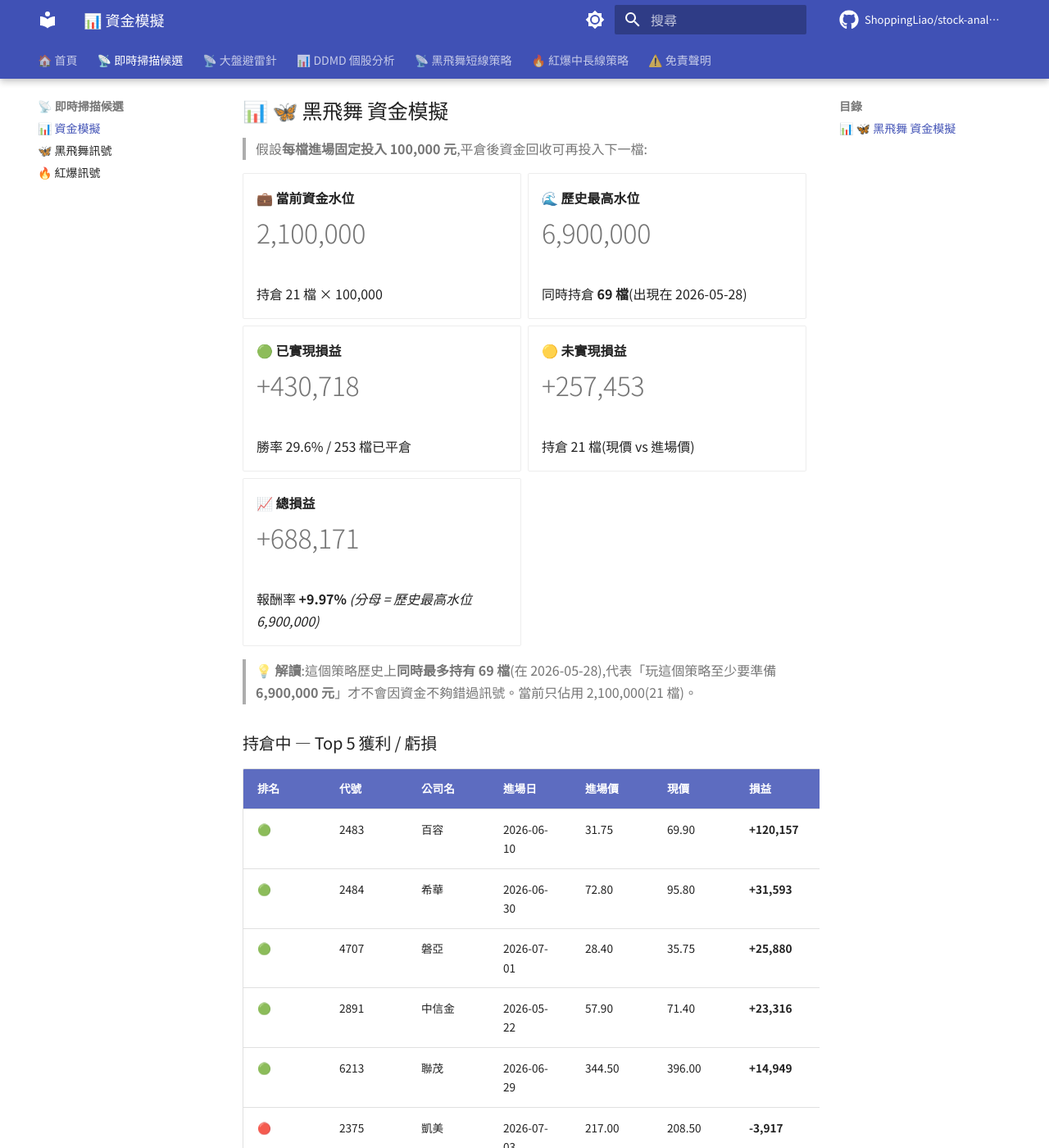
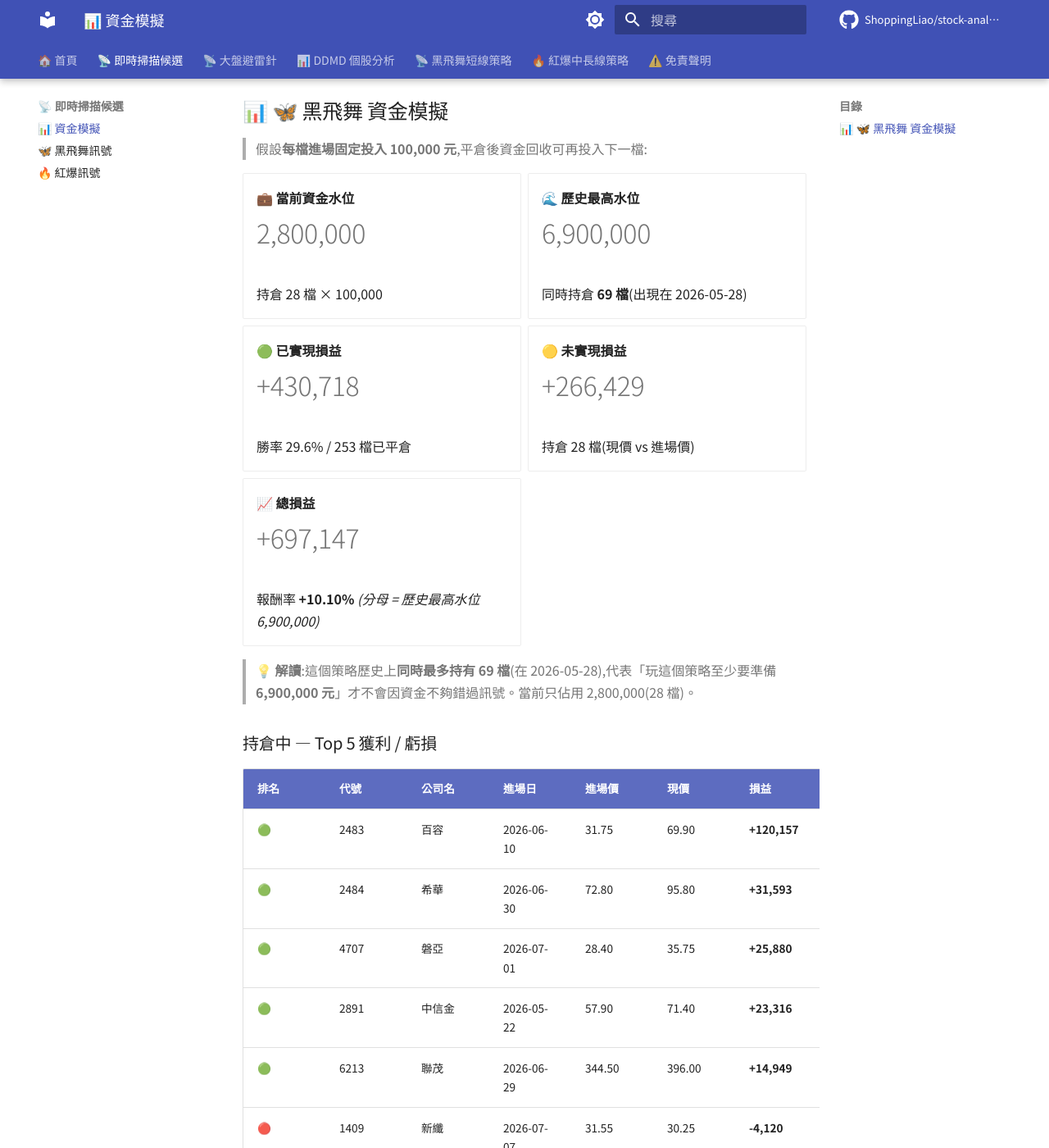
Before and after one commit to ShoppingLiao/stock-analysis-public, an MkDocs documentation site: the page built from docs/signals_capital.md, in a window 1280 px wide and 1400 px high, scrolled down 359 px. Shown: the whole window at 82% size. Built offline with MkDocs 1.6.1 and Material for MkDocs 9.7.7, drawn with Linux system fonts in a browser that asks for light colours; comment, search, counter and statistics services are not loaded; some of the changed text lies outside the part shown.

Commit message:
docs(signals): update BB + RB + capital (2026-07-07)

```diff
--- a/docs/signals_capital.md
+++ b/docs/signals_capital.md
@@ -17,9 +17,9 @@
 
 -   **💼 當前資金水位**
 
-    # 2,100,000
+    # 2,800,000
 
-    持倉 21 檔 × 100,000
+    持倉 28 檔 × 100,000
 
 -   **🌊 歷史最高水位**
 
@@ -35,19 +35,19 @@
 
 -   **🟡 未實現損益**
 
-    # +257,453
+    # +266,429
 
-    持倉 21 檔(現價 vs 進場價)
+    持倉 28 檔(現價 vs 進場價)
 
 -   **📈 總損益**
 
-    # +688,171
+    # +697,147
 
-    報酬率 **+9.97%** _(分母 = 歷史最高水位 6,900,000)_
+    報酬率 **+10.10%** _(分母 = 歷史最高水位 6,900,000)_
 
 </div>
 
-> **💡 解讀**:這個策略歷史上**同時最多持有 69 檔**(在 2026-05-28),代表「玩這個策略至少要準備 **6,900,000 元**」才不會因資金不夠錯過訊號。當前只佔用 2,100,000(21 檔)。
+> **💡 解讀**:這個策略歷史上**同時最多持有 69 檔**(在 2026-05-28),代表「玩這個策略至少要準備 **6,900,000 元**」才不會因資金不夠錯過訊號。當前只佔用 2,800,000(28 檔)。
 
 ### 持倉中 — Top 5 獲利 / 虧損
 
@@ -58,11 +58,11 @@
 | 🟢 | 4707 | 磐亞 | 2026-07-01 | 28.40 | 35.75 | **+25,880** | **+25.88%** |
 | 🟢 | 2891 | 中信金 | 2026-05-22 | 57.90 | 71.40 | **+23,316** | **+23.32%** |
 | 🟢 | 6213 | 聯茂 | 2026-06-29 | 344.50 | 396.00 | **+14,949** | **+14.95%** |
+| 🔴 | 1409 | 新纖 | 2026-07-07 | 31.55 | 30.25 | **-4,120** | **-4.12%** |
 | 🔴 | 2375 | 凱美 | 2026-07-03 | 217.00 | 208.50 | **-3,917** | **-3.92%** |
 | 🔴 | 2458 | 義隆 | 2026-07-02 | 185.50 | 179.00 | **-3,504** | **-3.50%** |
 | 🔴 | 6196 | 帆宣 | 2026-07-02 | 588.00 | 570.00 | **-3,061** | **-3.06%** |
-| 🔴 | 2302 | 麗正 | 2026-07-06 | 52.50 | 52.20 | **-571** | **-0.57%** |
-| 🔴 | 2897 | 王道銀行 | 2026-06-22 | 10.60 | 10.55 | **-472** | **-0.47%** |
+| 🔴 | 2103 | 台橡 | 2026-07-07 | 24.65 | 24.20 | **-1,826** | **-1.83%** |
 
 !!! info "⚠️ 資金模擬說明"
     每檔固定投入 **100,000 元**(教育性質,實際操作會依 TDMD 評分動態調整部位)。
@@ -139,9 +139,9 @@
 
 -   **💼 當前資金水位**
 
-    # 16,000,000
+    # 16,700,000
 
-    BB 2,100,000 + RB 13,900,000
+    BB 2,800,000 + RB 13,900,000
 
 -   **🌊 兩策略歷史最高水位**
 
@@ -157,15 +157,15 @@
 
 -   **🟡 未實現損益**
 
-    # +4,755,534
+    # +4,764,509
 
-    BB +257,453 + RB +4,498,080
+    BB +266,429 + RB +4,498,080
 
 -   **📈 總損益**
 
-    # +4,564,419
+    # +4,573,395
 
-    報酬率 **+20.02%** _(分母 = 兩策略歷史最高水位)_
+    報酬率 **+20.06%** _(分母 = 兩策略歷史最高水位)_
 
 </div>
 
```
Also changed, not shown: docs/signals_black_butterfly.md (+12 -5 lines).
